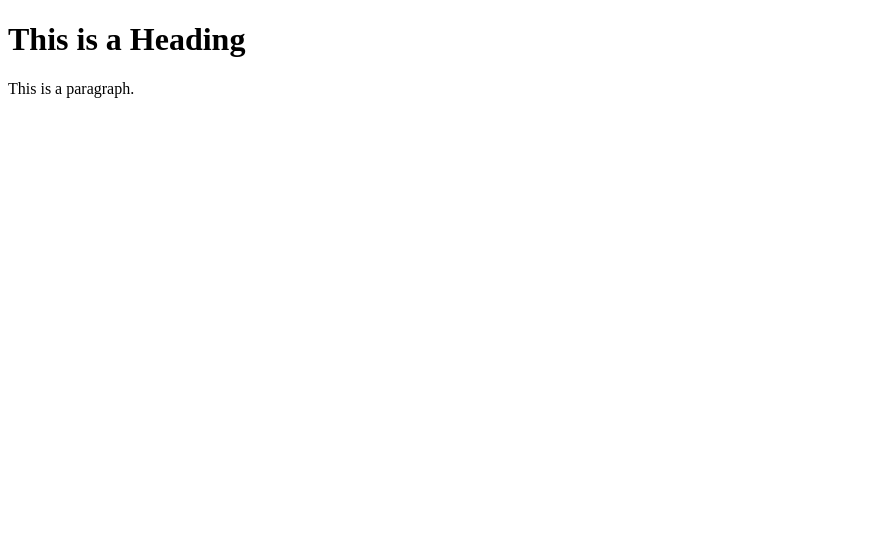
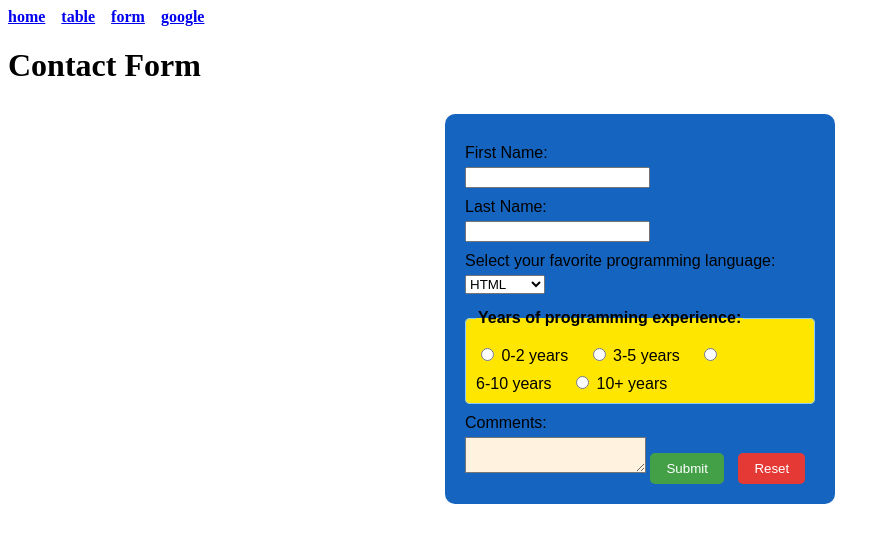
Before and after one commit to WIlliamKEzell/cti110, a plain HTML site: page WHW1_william_ezell/form.html in a window 1280 px wide. Shown: the whole page, without its empty margins (0-890 px from the left). Drawn offline with Linux system fonts and the light colour scheme.

Commit message:
finished project
the finished project

```diff
--- a/WHW1_william_ezell/form.html
+++ b/WHW1_william_ezell/form.html
@@ -1,26 +1,98 @@
 <!DOCTYPE html>
 
 <head>
+        <title>form</title>
+</head>
 
-<html lang="en">
-
-<meta charset="UTF-8">
-
-<title>form</title>
+<body>
 
 </head>
 
-
+    <b><a href="index.html">home</a> &nbsp;&nbsp;
+    <a href="table.html">table</a> &nbsp;&nbsp;
+    <a href="form.html">form</a> &nbsp;&nbsp;
+    <a href="https://www.google.com/?zx=1757006363367&no_sw_cr=1"target=_blank>google</a> </b> &nbsp;&nbsp;
 
 <body>
 
-<!--Your HTML tags will start here-->
 
- <h1>This is a Heading</h1>
+    <h1>Contact Form</h1>
+    <form>
+        <label for="fname">First Name:</label>
+        <input type="text" id="fname" name="fname" required>
 
- <p>This is a paragraph.</p>
+        <label for="lname">Last Name:</label>
+        <input type="text" id="lname" name="lname" required>
 
-<!--Your HTML tags will end here-->
+    <label for="topic">Select your favorite programming language:</label>
+        <select id="topic" name="topic">
+            <option value="html">HTML</option>
+            <option value="css">CSS</option>
+            <option value="python">Python</option>
+            <option value="java">Java</option>
+            <option value="database">Database</option>
+        </select>
+
+        <fieldset id="experience-fieldset">
+            <legend>Years of programming experience:</legend>
+            <input type="radio" id="exp0" name="experience" value="0-2">
+            <label for="exp0">0-2 years</label>
+            <input type="radio" id="exp1" name="experience" value="3-5">
+            <label for="exp1">3-5 years</label>
+            <input type="radio" id="exp2" name="experience" value="6-10">
+            <label for="exp2">6-10 years</label>
+            <input type="radio" id="exp3" name="experience" value="10+">
+            <label for="exp3">10+ years</label>
+        </fieldset>
+
+        <label for="comments">Comments:</label>
+        <textarea id="comments" name="comments" style="background-color:#fff3e0;"></textarea>
+
+        <button type="submit" style="background-color:#43a047;color:white;border:none;padding:8px 16px;border-radius:5px;margin-right:10px;cursor:pointer;">Submit</button>
+        <button type="reset" style="background-color:#e53935;color:white;border:none;padding:8px 16px;border-radius:5px;cursor:pointer;">Reset</button>
+    </form>
+
+    <style>
+        form {
+            background-color: #1565c0;
+            padding: 20px;
+            border-radius: 10px;
+            width: 350px;
+            margin: 30px auto;
+            font-family: Arial, sans-serif;
+        }
+        label {
+            display: block;
+            margin-top: 10px;
+            margin-bottom: 5px;
+        }
+        #experience-fieldset label {
+            display: inline-block;
+            margin-right: 15px;
+            margin-bottom: 0;
+        }
+        fieldset {
+            margin-top: 15px;
+            border-radius: 5px;
+            border: 1px solid #90caf9;
+            padding: 10px;
+        }
+        fieldset#experience-fieldset {
+            background-color: #ffe600;
+            width: 100%;
+            box-sizing: border-box;
+            margin-left: 0;
+            margin-right: 0;
+        }
+        legend {
+            color: #1976d2;
+            font-weight: bold;
+        }
+        #experience-fieldset legend {
+            color: #000000;
+            margin-top: 12px;
+        }
+    </style>
 
 </body>
 
```
Also changed, not shown: WHW1_william_ezell/index.html (+24 -2 lines), WHW1_william_ezell/table.html (+49 -10 lines).
